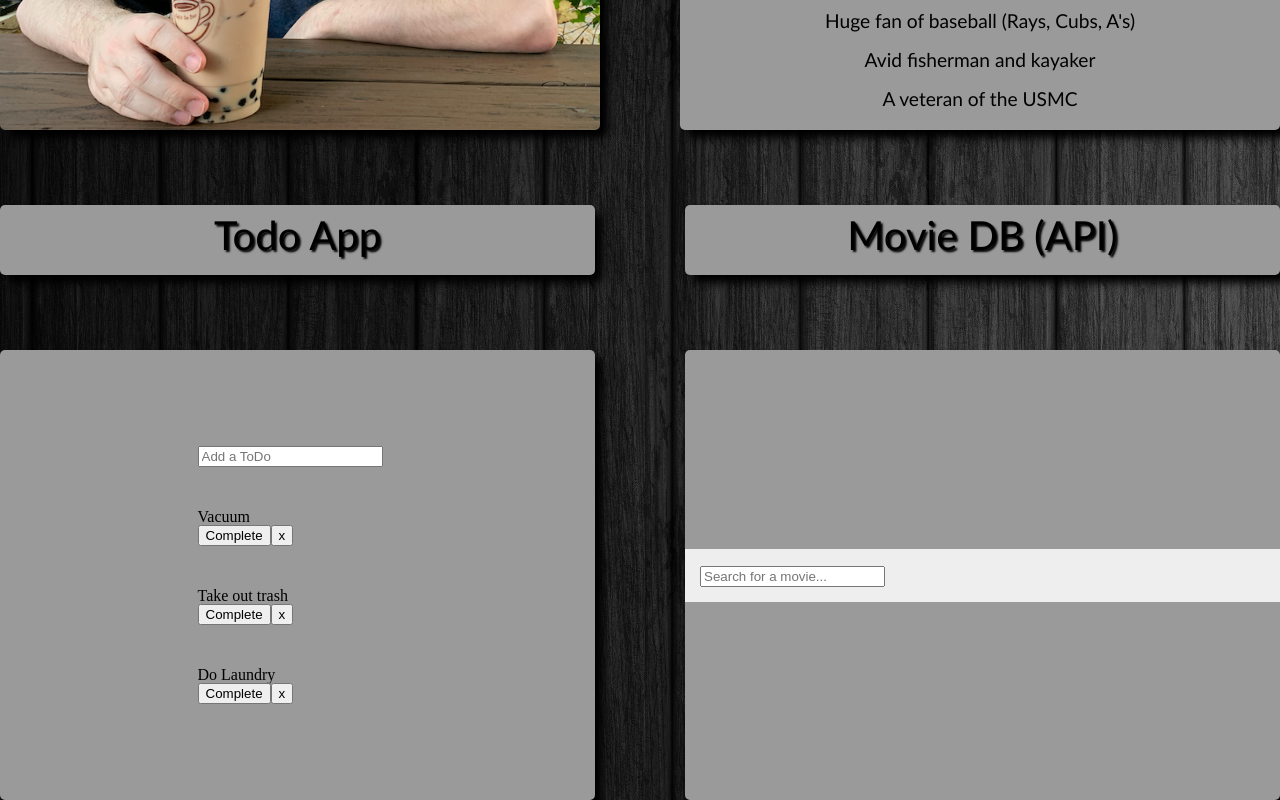
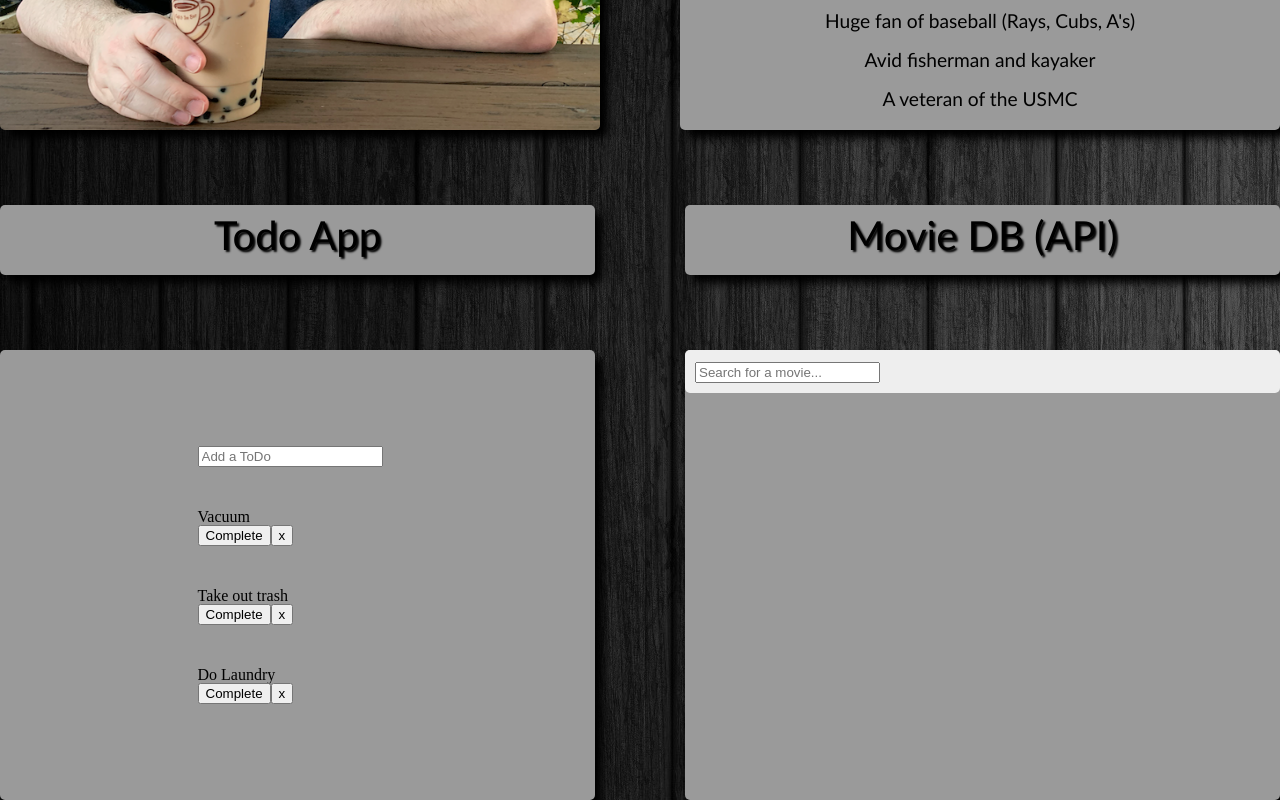
Before and after one commit to VaderSteve76/React-Portfolio, a React (Create React App) app in the folder portfolio/: page / in a window 1280 px wide. Shown: the part 485-1285 px from the top of the page. Built offline with nearby package versions, Linux system fonts and the light colour scheme; what react-animations would draw is missing.

Commit message:
Movie results rendering and displaying correctly

```diff
--- a/portfolio/src/Components/MovieDB/MovieDB.js
+++ b/portfolio/src/Components/MovieDB/MovieDB.js
@@ -53,13 +53,8 @@ function Movie() {
 
   return (
     <S.MovieApp>
-      {/* <header>
-        <h1>Movie Database</h1>
-      </header> */}
         <Search handleInput={handleInput} search={search} />
-
         <Results results={state.results} openPopup={openPopup} />
-
         {(typeof state.selected.Title != "undefined") ? <Popup selected={state.selected} closePopup={closePopup} /> : false}
     </S.MovieApp>
   );
--- a/portfolio/src/Components/MovieDB/MovieDBStyles.js
+++ b/portfolio/src/Components/MovieDB/MovieDBStyles.js
@@ -6,22 +6,35 @@ export const MovieApp = styled.div`
   box-shadow: 8px 8px 8px black;
   border-radius: 5px;
   background: rgb(154, 154, 154);
-  display: flex;
-  align-items: center;
+  // display: flex;
+  // align-items: center;
   justify-content: space-around;
 `;
 
 export const SearchBox = styled.div`
   display: block;
-  width: 100%;
-  padding: 15px;
-  border: none;
-  outline: none;
-  background: none;
+  width: 575px;
+  padding: 10px;
   background-color: #eee;
-  //border-radius: 8px;
+  border-radius: 5px;
   color: #53565a;
   font-size: 20px;
   font-weight: 300;
   transition: 0.4s ease-out;
 `;
+
+export const Results1 = styled.div`
+  display: flex;
+  flex-direction: column;
+  justify-content: space-between;
+  height: 70px;
+  width: 70px;
+  padding: 5px;
+`;
+
+export const Results2 = styled.div`
+  width: 594px;
+  height: 406px;
+  display: flex;
+  flex-wrap: wrap;
+`;
--- a/portfolio/src/Components/MovieDB/Result.js
+++ b/portfolio/src/Components/MovieDB/Result.js
@@ -1,11 +1,12 @@
 import React from 'react';
+import * as S from './MovieDBStyles';
 
 function Result({ result, openPopup }) {
 	return (
-		<div className="result" onClick={() => openPopup(result.imdbID)}>
+		<S.Results1 onClick={() => openPopup(result.imdbID)}>
 			<img src={result.Poster} alt="movie poster" />
 			<h3>{result.Title}</h3>
-		</div>
+		</S.Results1>
 	)
 }
 
--- a/portfolio/src/Components/MovieDB/Results.js
+++ b/portfolio/src/Components/MovieDB/Results.js
@@ -1,13 +1,15 @@
 import React from 'react';
 import Result from './Result';
+import * as S from './MovieDBStyles';
+
 
 function Results ({ results, openPopup }) {
 	return (
-		<section className="results">
+		<S.Results2>
 			{results.map(result => (
 				<Result key={result.imdbID} result={result} openPopup={openPopup} />
 			))}
-		</section>
+		</S.Results2>
 	)
 }
 
```
